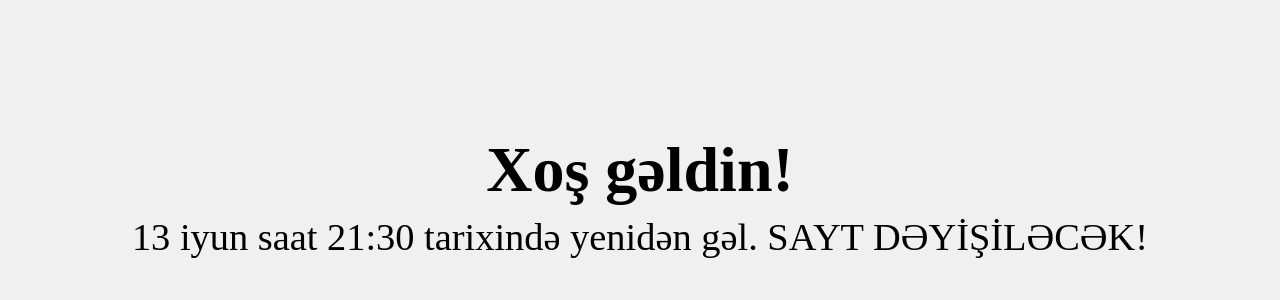
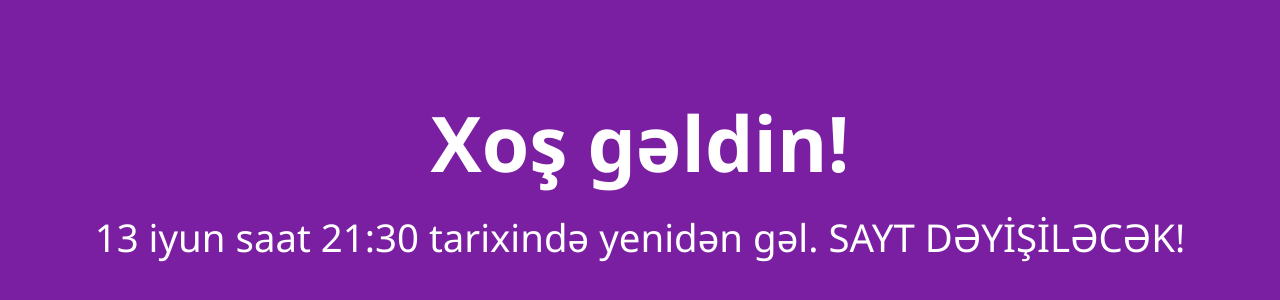
Before and after one commit to faridmustafa-505/asofero, a plain HTML site: page index.html in a window 1280 px wide. Shown: the part 204-504 px from the top of the page. Drawn offline with Linux system fonts and the light colour scheme.

Commit message:
Update index.html

```diff
--- a/index.html
+++ b/index.html
@@ -12,24 +12,36 @@
       display: flex;
       justify-content: center;
       align-items: center;
-      background-color: #f0f0f0;
+      background-color: #7b1fa2; /* REKLO bənövşəyi */
+      color: #ffffff; /* Ağ mətn */
+      font-family: 'Segoe UI', Tahoma, Geneva, Verdana, sans-serif;
     }
 
     .container {
       text-align: center;
-      white-space: nowrap; /* Sözlərin alt-alta keçməsinin qarşısını alır */
-      max-width: 100%;
-      overflow: hidden;
+      max-width: 90%;
+      padding: 20px;
     }
 
-    h1, p {
+    h1 {
       margin: 0;
-      font-size: 5vw; /* Ekran ölçüsünə görə avtomatik böyüyən mətn */
+      font-size: 6vw;
+      font-weight: bold;
     }
 
     p {
-      margin-top: 1vh;
+      margin-top: 2vh;
       font-size: 3vw;
+    }
+
+    @media (max-width: 600px) {
+      h1 {
+        font-size: 8vw;
+      }
+
+      p {
+        font-size: 4.5vw;
+      }
     }
   </style>
 </head>
```
